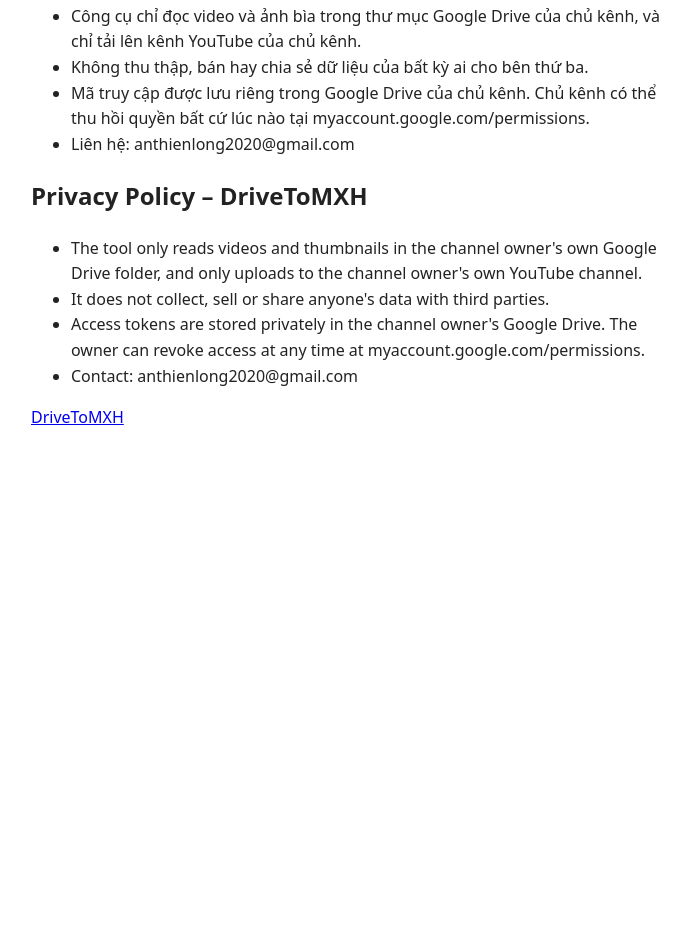
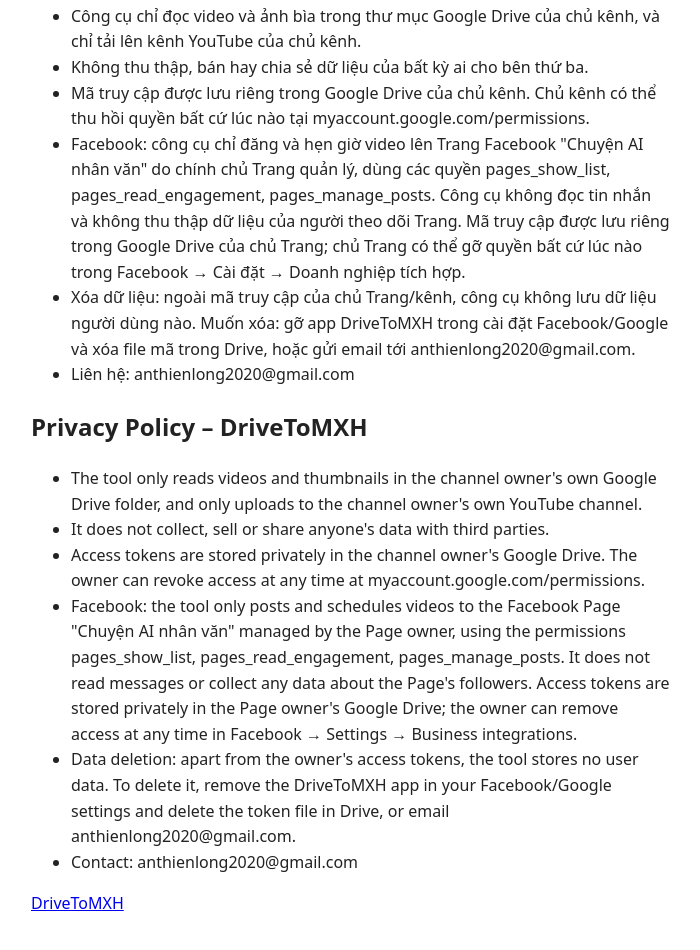
Before and after one commit to anthienlong2020/drivetomxh, a plain HTML site: page privacy.html in a window 1280 px wide. Shown: the part 160-1110 px from the top of the page, without its empty margins (289-989 px from the left). Before the commit the page ends 800 px from the top, so only its background shows below. Drawn offline with Linux system fonts and the light colour scheme.

Commit message:
Add Facebook section and data deletion to privacy policy

```diff
--- a/privacy.html
+++ b/privacy.html
@@ -12,6 +12,8 @@
 <li>Công cụ chỉ đọc video và ảnh bìa trong thư mục Google Drive của chủ kênh, và chỉ tải lên kênh YouTube của chủ kênh.</li>
 <li>Không thu thập, bán hay chia sẻ dữ liệu của bất kỳ ai cho bên thứ ba.</li>
 <li>Mã truy cập được lưu riêng trong Google Drive của chủ kênh. Chủ kênh có thể thu hồi quyền bất cứ lúc nào tại myaccount.google.com/permissions.</li>
+  <li>Facebook: công cụ chỉ đăng và hẹn giờ video lên Trang Facebook "Chuyện AI nhân văn" do chính chủ Trang quản lý, dùng các quyền pages_show_list, pages_read_engagement, pages_manage_posts. Công cụ không đọc tin nhắn và không thu thập dữ liệu của người theo dõi Trang. Mã truy cập được lưu riêng trong Google Drive của chủ Trang; chủ Trang có thể gỡ quyền bất cứ lúc nào trong Facebook → Cài đặt → Doanh nghiệp tích hợp.</li>
+  <li id="xoa-du-lieu">Xóa dữ liệu: ngoài mã truy cập của chủ Trang/kênh, công cụ không lưu dữ liệu người dùng nào. Muốn xóa: gỡ app DriveToMXH trong cài đặt Facebook/Google và xóa file mã trong Drive, hoặc gửi email tới anthienlong2020@gmail.com.</li>
 <li>Liên hệ: anthienlong2020@gmail.com</li>
 </ul>
 <h2>Privacy Policy – DriveToMXH</h2>
@@ -19,6 +21,8 @@
 <li>The tool only reads videos and thumbnails in the channel owner's own Google Drive folder, and only uploads to the channel owner's own YouTube channel.</li>
 <li>It does not collect, sell or share anyone's data with third parties.</li>
 <li>Access tokens are stored privately in the channel owner's Google Drive. The owner can revoke access at any time at myaccount.google.com/permissions.</li>
+  <li>Facebook: the tool only posts and schedules videos to the Facebook Page "Chuyện AI nhân văn" managed by the Page owner, using the permissions pages_show_list, pages_read_engagement, pages_manage_posts. It does not read messages or collect any data about the Page's followers. Access tokens are stored privately in the Page owner's Google Drive; the owner can remove access at any time in Facebook → Settings → Business integrations.</li>
+  <li id="data-deletion">Data deletion: apart from the owner's access tokens, the tool stores no user data. To delete it, remove the DriveToMXH app in your Facebook/Google settings and delete the token file in Drive, or email anthienlong2020@gmail.com.</li>
 <li>Contact: anthienlong2020@gmail.com</li>
 </ul>
 <p><a href="index.html">DriveToMXH</a></p>
```
